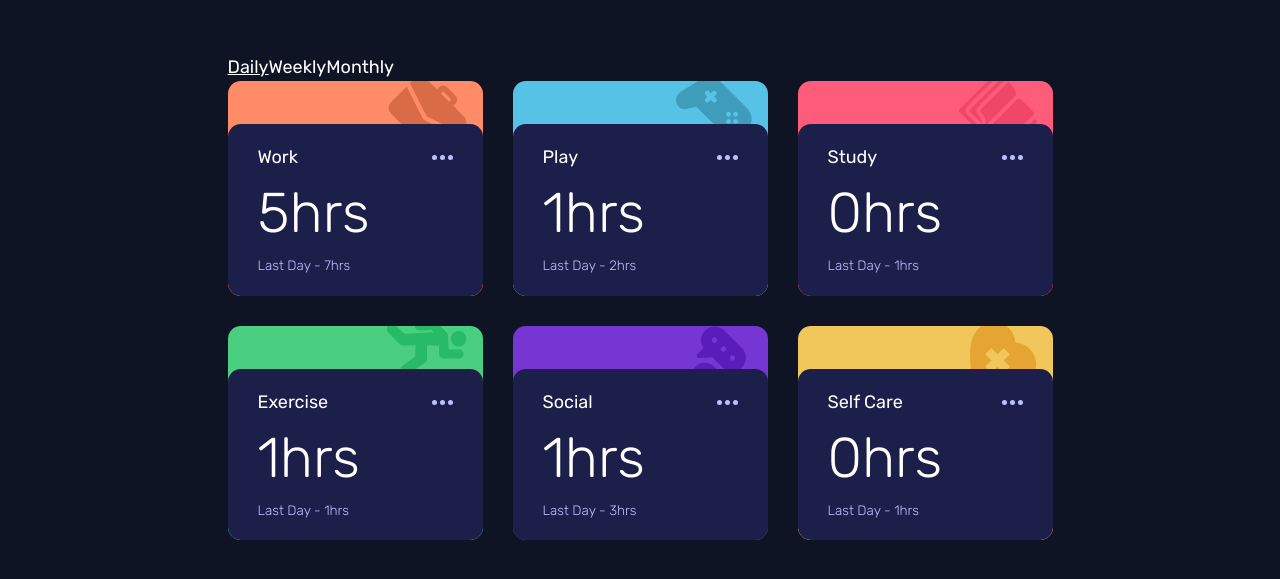
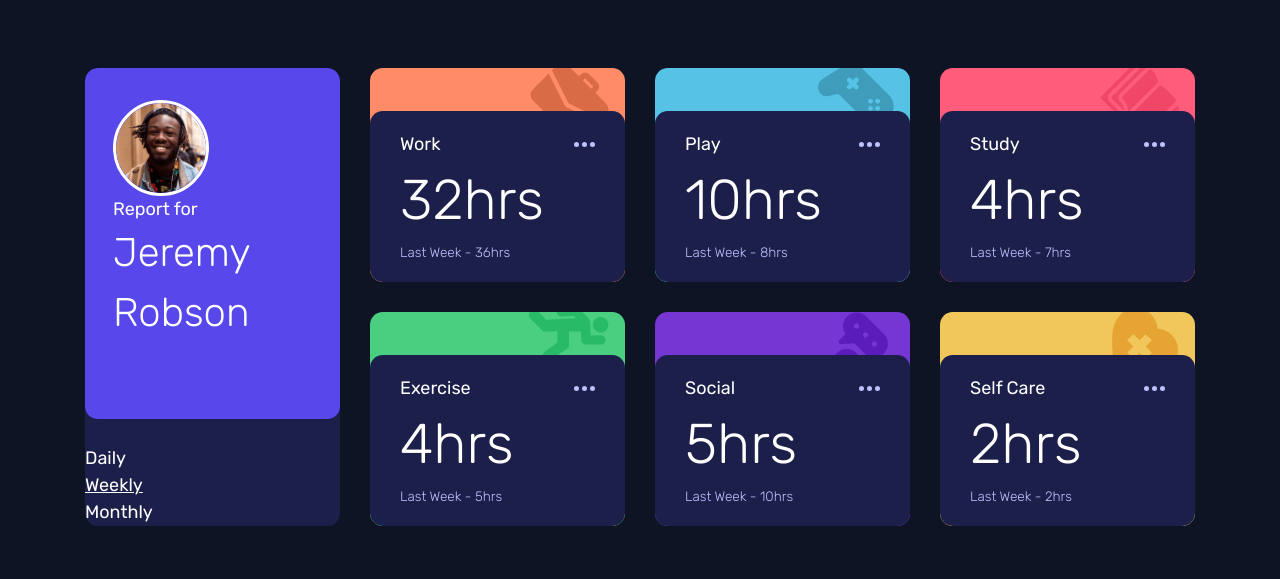
Before and after one commit to Jahan-Shah/Time-tracking-dashboard, a Vue app: page / in a window 1280 px wide. Shown: the part 103-682 px from the top of the page. Built offline with nearby package versions, Linux system fonts and the light colour scheme.

Commit message:
added user profile and styling

```diff
--- a/src/App.vue
+++ b/src/App.vue
@@ -2,39 +2,82 @@
 import { ref } from "vue";
 import TrackingItem from "./components/TrackingItem.vue";
 
-const selectedDuration = ref("Day");
+const selectedDuration = ref("Week");
 </script>
 
 <template>
-  <input
-    type="radio"
-    id="daily"
-    value="Day"
-    name="duration"
-    v-model="selectedDuration"
-    checked
-  />
+  <section>
+    <div class="user">
+      <div class="profile">
+        <img src="/image-jeremy.png" alt="profile picture" />
+        <p>Report for</p>
+        <h1>Jeremy<br />Robson</h1>
+      </div>
+      <div class="filter">
+        <input type="radio" id="daily" value="Day" v-model="selectedDuration" />
         <label for="daily">Daily</label>
         <input
           type="radio"
           id="weekly"
           value="Week"
-    name="duration"
           v-model="selectedDuration"
+          checked
         />
         <label for="weekly">Weekly</label>
         <input
           type="radio"
           id="monthly"
           value="Month"
-    name="duration"
           v-model="selectedDuration"
         />
         <label for="monthly">Monthly</label>
+      </div>
+    </div>
     <TrackingItem :selected-duration="selectedDuration" />
+  </section>
 </template>
 
 <style scoped>
+h1 {
+  font-size: 2.5rem;
+  font-weight: var(--fw-reg);
+}
+
+img {
+  width: 6rem;
+  aspect-ratio: 1;
+  border: 3px solid white;
+  border-radius: 50%;
+}
+
+section {
+  display: flex;
+  gap: 30px;
+}
+
+.user {
+  display: flex;
+  flex-direction: column;
+  justify-content: space-between;
+  width: 255px;
+  overflow: hidden;
+  border-radius: 0.8rem;
+  background-color: var(--neutral-200);
+}
+
+.filter {
+  display: flex;
+  flex-direction: column;
+}
+
+.profile {
+  padding: 32px 28px;
+  padding-bottom: 76px;
+  color: white;
+  background-color: var(--clr-primary);
+  border-radius: 0.8rem;
+}
+
 input[type="radio"] {
   display: none; /* Hide the actual radio button */
 }
```
Lines whose indentation alone changed are shown as unchanged.
